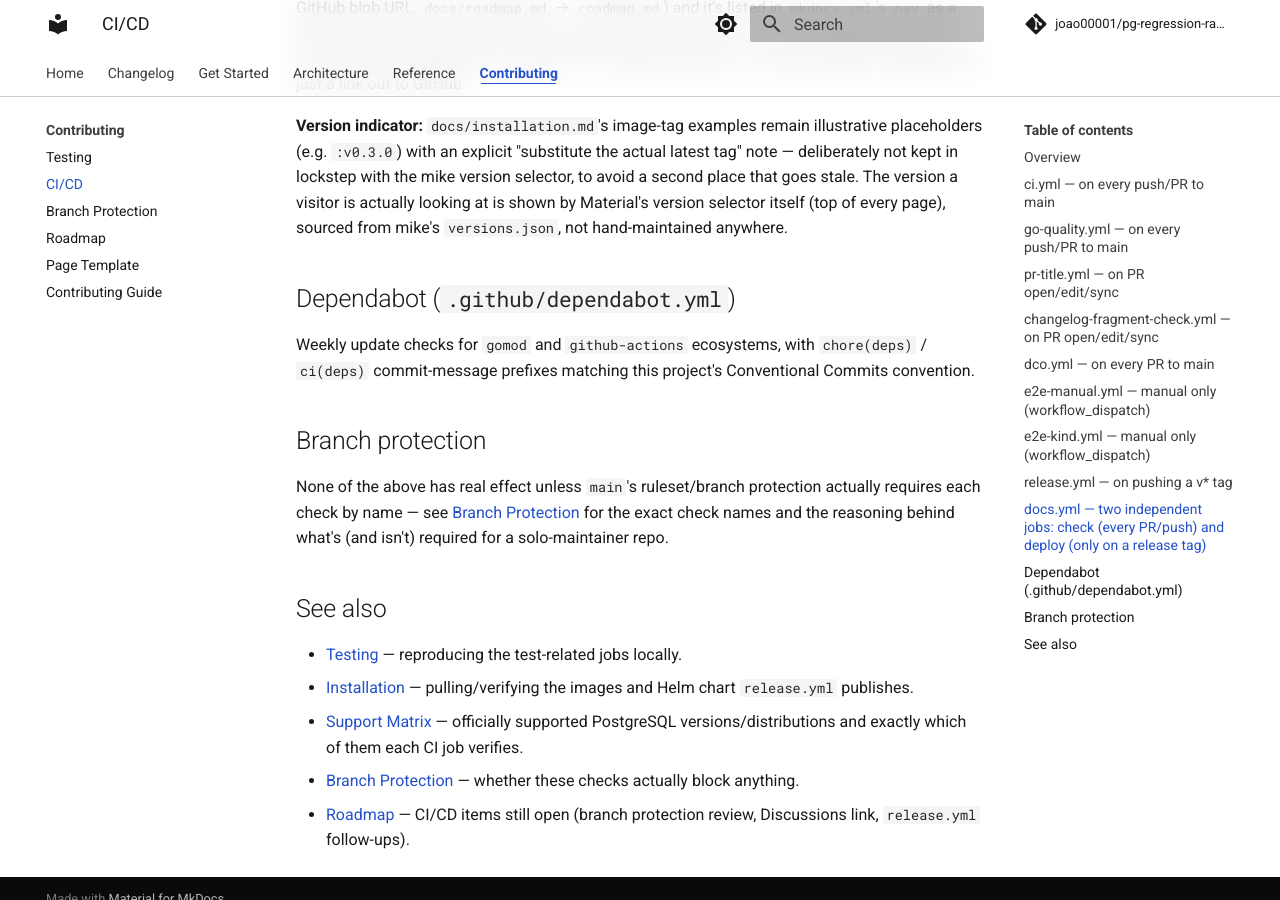
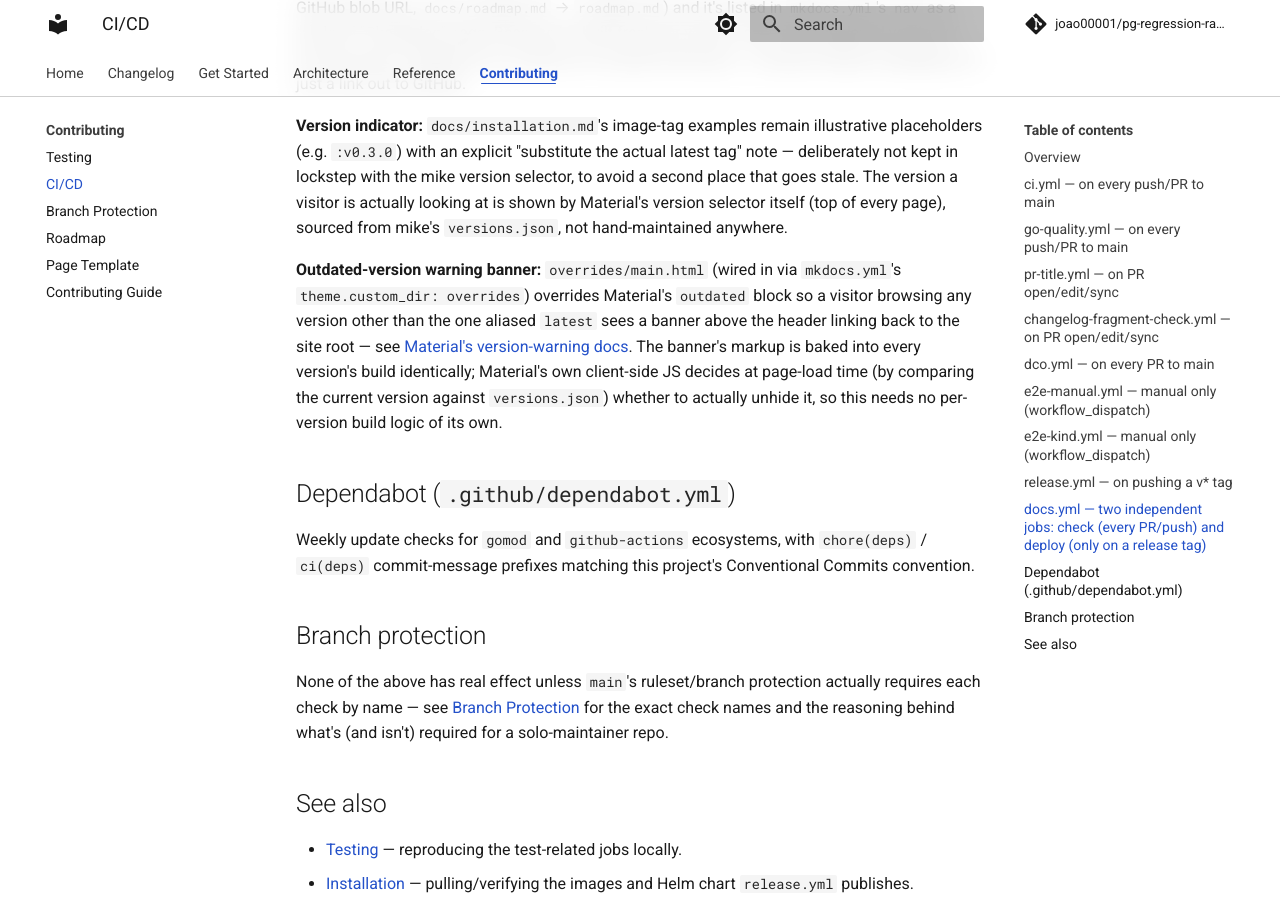
Before and after one commit to joao00001/pg-regression-radar, an MkDocs documentation site: the page built from docs/ci-cd.md, in a window 1280 px wide and 900 px high, scrolled down 5538 px. Built offline with MkDocs 1.6.1 and Material for MkDocs 9.7.7, drawn with Linux system fonts in a browser that asks for light colours; comment, search, counter and statistics services are not loaded; the version menu is left out.

Commit message:
docs: warn readers browsing an outdated docs version
Add overrides/main.html, overriding Material for MkDocs' `outdated`
theme block per its documented versioning setup:
https://squidfunk.github.io/mkdocs-material/setup/setting-up-versioning/#version-warning

mike (already wired up via mkdocs.yml's `plugins: [mike]` and
.github/workflows/docs.yml's `deploy` job) publishes every release to
its own permanent /<version>/ path and moves the `latest` alias to the
newest stable release, and Material already renders a version selector
from that data — but said nothing about whether the version currently
being viewed is the latest one. A reader who followed an old bookmark
or search result into e.g. /v1.0.0-rc1/ had no visual cue they weren't
looking at current docs.

mkdocs.yml now sets `theme.custom_dir: overrides` so the override is
picked up. The banner markup is baked identically into every version's
build; Material's own client-side JS decides at page-load time whether
to unhide it, by comparing the current version against the
mike-generated versions.json — no per-version build logic needed here.

Verified by deploying two versions (an aliased "latest" and a plain
older version) with mike against a scratch git repo and inspecting the
rendered HTML: the `#outdated` banner text and "go to latest" link are
present and correctly wired on every version, matching Material's
documented behavior.

No changelog.d fragment: per CONTRIBUTING.md's type table, this is a
`docs` commit, and only `feat`/`fix`/`perf` require a fragment (see
towncrier config and 70b443d for precedent).

Signed-off-by: Joao <joao.detomini@enterprisedb.com>

```diff
--- a/docs/ci-cd.md
+++ b/docs/ci-cd.md
@@ -92,6 +92,8 @@
 
 **Version indicator:** `docs/installation.md`'s image-tag examples remain illustrative placeholders (e.g. `:v0.3.0`) with an explicit "substitute the actual latest tag" note — deliberately not kept in lockstep with the mike version selector, to avoid a second place that goes stale. The version a visitor is actually looking at is shown by Material's version selector itself (top of every page), sourced from mike's `versions.json`, not hand-maintained anywhere.
 
+**Outdated-version warning banner:** `overrides/main.html` (wired in via `mkdocs.yml`'s `theme.custom_dir: overrides`) overrides Material's `outdated` block so a visitor browsing any version other than the one aliased `latest` sees a banner above the header linking back to the site root — see [Material's version-warning docs](https://squidfunk.github.io/mkdocs-material/setup/setting-up-versioning/#version-warning). The banner's markup is baked into every version's build identically; Material's own client-side JS decides at page-load time (by comparing the current version against `versions.json`) whether to actually unhide it, so this needs no per-version build logic of its own.
+
 ## Dependabot (`.github/dependabot.yml`)
 
 Weekly update checks for `gomod` and `github-actions` ecosystems, with `chore(deps)` / `ci(deps)` commit-message prefixes matching this project's Conventional Commits convention.
--- a/mkdocs.yml
+++ b/mkdocs.yml
@@ -9,6 +9,10 @@
 
 theme:
   name: material
+  # overrides/main.html overrides the `outdated` block to show a banner on
+  # any version other than `latest` — see
+  # https://squidfunk.github.io/mkdocs-material/setup/setting-up-versioning/#version-warning
+  custom_dir: overrides
   palette:
     - media: "(prefers-color-scheme: light)"
       scheme: default
--- /dev/null
+++ b/overrides/main.html
@@ -0,0 +1,32 @@
+{% extends "base.html" %}
+
+{#
+  Outdated-version warning banner.
+
+  mike (see mkdocs.yml's `plugins: [mike]` / `extra.version.provider: mike`
+  and .github/workflows/docs.yml's `deploy` job) publishes every released
+  version to its own permanent /<version>/ subdirectory of the gh-pages
+  branch, and moves the `latest` alias to whichever version was most
+  recently released. Material for MkDocs already renders a version
+  selector in the header from that data (see
+  https://squidfunk.github.io/mkdocs-material/setup/setting-up-versioning/#versioning),
+  but says nothing about whether the version currently being viewed is the
+  latest one — a reader who followed an old bookmark or search result into
+  e.g. /v1.0.0-rc1/ has no visual cue they're not looking at current docs.
+
+  This overrides the theme's `outdated` block (documented at
+  https://squidfunk.github.io/mkdocs-material/setup/setting-up-versioning/#version-warning)
+  to render a banner above the header on any version other than the one(s)
+  aliased `latest`. Material's own JS (assets/javascripts/bundle.*.min.js)
+  decides whether to show this block at all — it diffs the current
+  version's aliases (from this build's mike-generated versions.json)
+  against `extra.version.default` (unset here, so it defaults to the
+  `latest` alias per the docs above) and only unhides `#outdated` when they
+  don't match. Nothing here needs to duplicate that check.
+#}
+{% block outdated %}
+  You are not viewing the latest version of these docs.
+  <a href="{{ '../' ~ base_url }}">
+    <strong>Click here to go to the latest version.</strong>
+  </a>
+{% endblock %}
```
